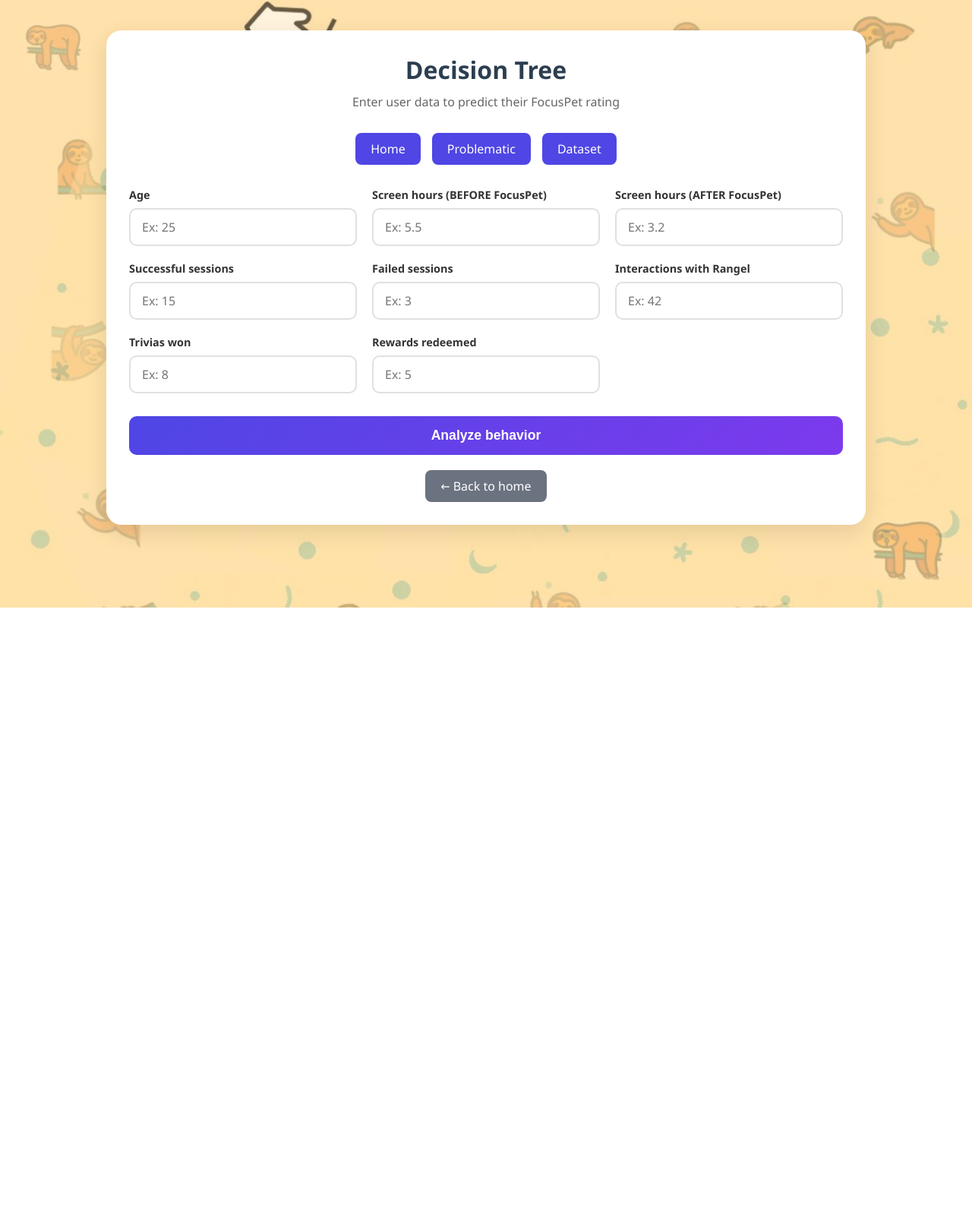
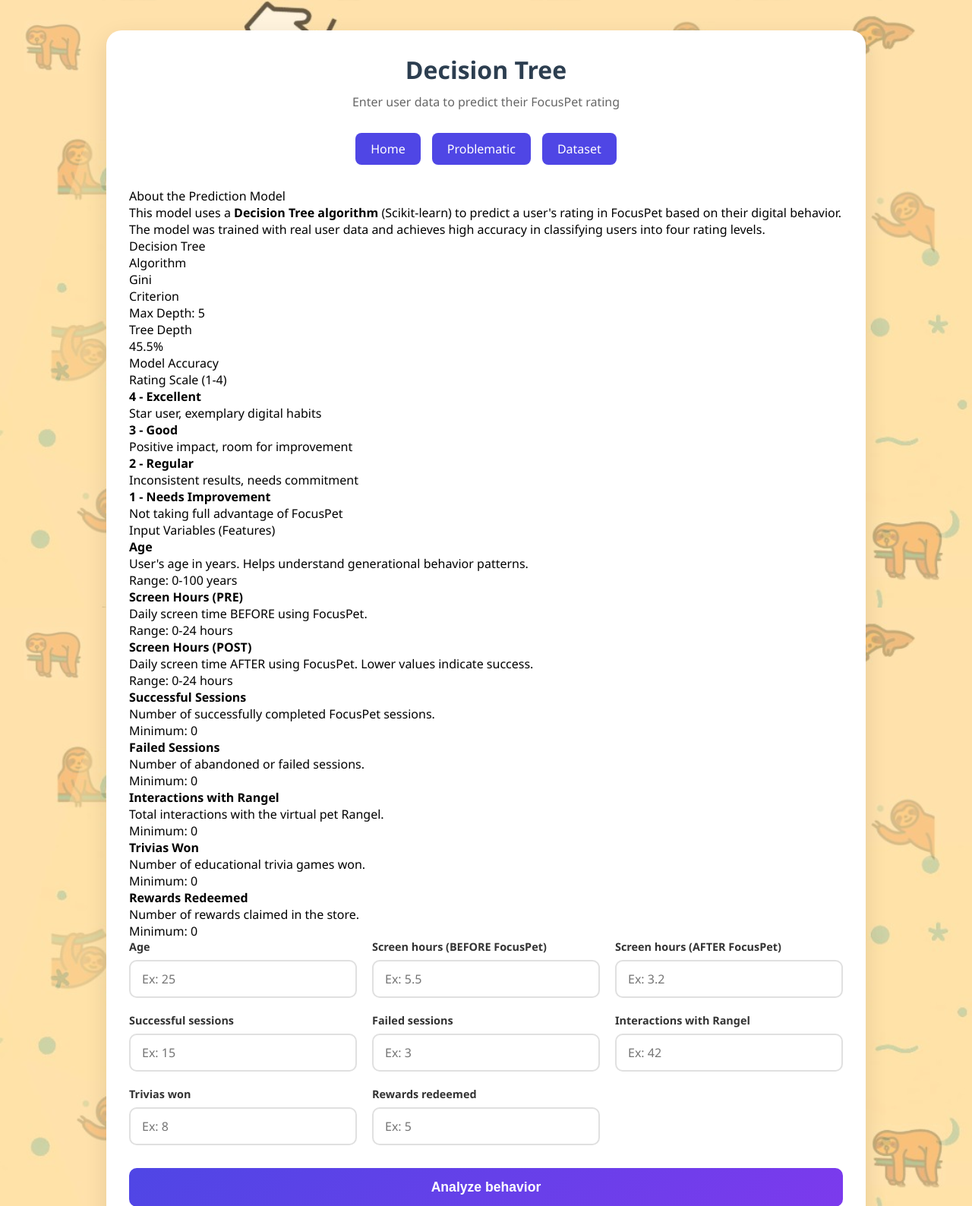
Before and after one commit to sharickdon2004/FocusPet-ML, a Flask app: page /decisiontree in a window 1280 px wide. Shown: the top 1588 px of the page at 76% size. Before the commit the page ends 800 px from the top, so only its background shows below. Run offline with Flask 3, Linux system fonts and the light colour scheme.

Commit message:
Improve the HTML of the decisions table to include text boxes explaining the model and the variables we used.

```diff
--- a/templates/decisiontree.html
+++ b/templates/decisiontree.html
@@ -20,6 +20,118 @@
         <a href="/problematic" class="nav-btn"> Problematic</a>
         <a href="/dataset" class="nav-btn"> Dataset</a>
     </div>
+
+<!-- SECTION 1: What is this model? -->
+    <div class="info-section">
+        <div class="info-title">
+            <span></span> About the Prediction Model
+        </div>
+        <p class="info-text">
+            This model uses a <strong>Decision Tree algorithm</strong> (Scikit-learn) to predict a user's rating in FocusPet based on their digital behavior.
+            The model was trained with real user data and achieves high accuracy in classifying users into four rating levels.
+        </p>
+        <div class="model-stats">
+            <div class="stat">
+                <div class="stat-value"> Decision Tree</div>
+                <div class="stat-label">Algorithm</div>
+            </div>
+            <div class="stat">
+                <div class="stat-value">Gini</div>
+                <div class="stat-label">Criterion</div>
+            </div>
+            <div class="stat">
+                <div class="stat-value">Max Depth: 5</div>
+                <div class="stat-label">Tree Depth</div>
+            </div>
+            {% if accuracy %}
+            <div class="stat">
+                <div class="stat-value">{{ "%.1f"|format(accuracy*100) }}%</div>
+                <div class="stat-label">Model Accuracy</div>
+            </div>
+            {% endif %}
+        </div>
+    </div>
+
+    <!-- SECTION 2: Rating Scale -->
+    <div class="info-section">
+        <div class="info-title">
+            <span></span> Rating Scale (1-4)
+        </div>
+        <div class="rating-scale">
+            <div class="rating-item rating-4">
+                <strong> 4 - Excellent</strong>
+                <p class="rating-desc">Star user, exemplary digital habits</p>
+            </div>
+            <div class="rating-item rating-3">
+                <strong> 3 - Good</strong>
+                <p class="rating-desc">Positive impact, room for improvement</p>
+            </div>
+            <div class="rating-item rating-2">
+                <strong> 2 - Regular</strong>
+                <p class="rating-desc">Inconsistent results, needs commitment</p>
+            </div>
+            <div class="rating-item rating-1">
+                <strong> 1 - Needs Improvement</strong>
+                <p class="rating-desc">Not taking full advantage of FocusPet</p>
+            </div>
+        </div>
+    </div>
+
+    <!-- SECTION 3: Variables used -->
+    <div class="info-section">
+        <div class="info-title">
+            <span></span> Input Variables (Features)
+        </div>
+        <div class="info-grid">
+            <div class="info-card">
+                <h4> Age</h4>
+                <p>User's age in years. Helps understand generational behavior patterns.</p>
+                <span class="range">Range: 0-100 years</span>
+            </div>
+            <div class="info-card">
+                <h4> Screen Hours (PRE)</h4>
+                <p>Daily screen time BEFORE using FocusPet.</p>
+                <span class="range">Range: 0-24 hours</span>
+            </div>
+            <div class="info-card">
+                <h4> Screen Hours (POST)</h4>
+                <p>Daily screen time AFTER using FocusPet. Lower values indicate success.</p>
+                <span class="range">Range: 0-24 hours</span>
+            </div>
+            <div class="info-card">
+                <h4>Successful Sessions</h4>
+                <p>Number of successfully completed FocusPet sessions.</p>
+                <span class="range">Minimum: 0</span>
+            </div>
+            <div class="info-card">
+                <h4> Failed Sessions</h4>
+                <p>Number of abandoned or failed sessions.</p>
+                <span class="range">Minimum: 0</span>
+            </div>
+            <div class="info-card">
+                <h4> Interactions with Rangel</h4>
+                <p>Total interactions with the virtual pet Rangel.</p>
+                <span class="range">Minimum: 0</span>
+            </div>
+            <div class="info-card">
+                <h4> Trivias Won</h4>
+                <p>Number of educational trivia games won.</p>
+                <span class="range">Minimum: 0</span>
+            </div>
+            <div class="info-card">
+                <h4> Rewards Redeemed</h4>
+                <p>Number of rewards claimed in the store.</p>
+                <span class="range">Minimum: 0</span>
+            </div>
+        </div>
+    </div>
+
+
+
+
+
+
+
 
     <form action="/decisiontree" method="POST">
         <div class="form-grid">
```
